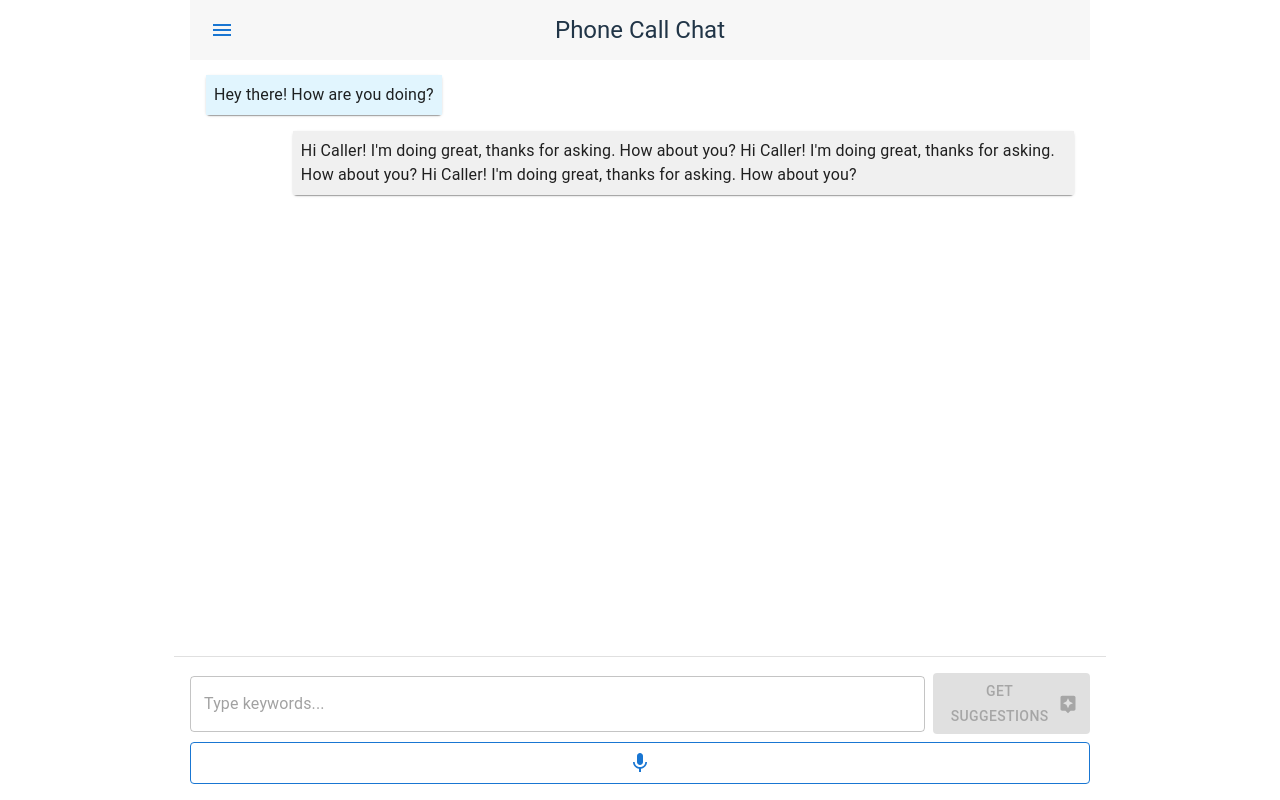
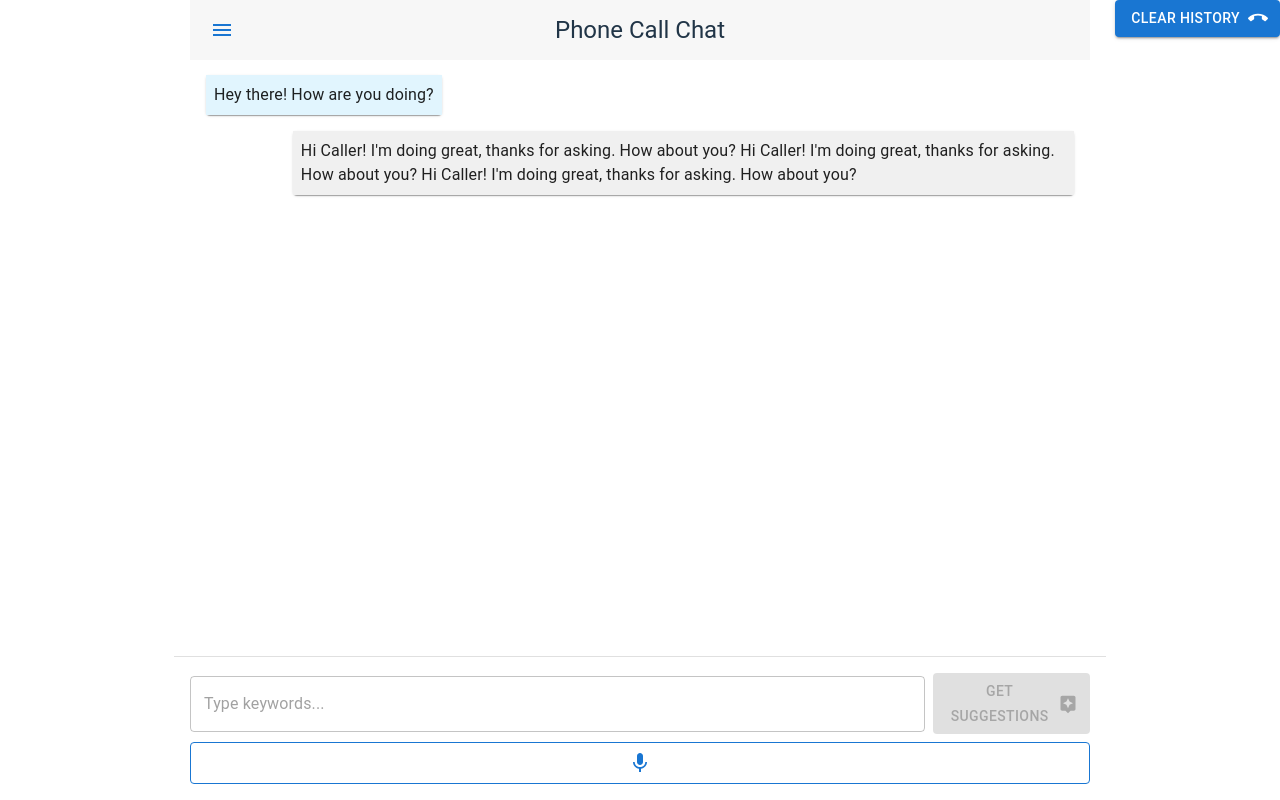
Before and after one commit to zeckkimon/langara-hacks-2024, a React (Vite) app in the folder frontend/: page / in a window 1280 px wide. Built offline with nearby package versions, Linux system fonts and the light colour scheme.

Commit message:
integrate backend api with frontend (clear conversation history)

```diff
--- a/frontend/src/Chat.jsx
+++ b/frontend/src/Chat.jsx
@@ -10,6 +10,7 @@ import {
 import { Mic } from "@mui/icons-material";
 import GraphicEqIcon from "@mui/icons-material/GraphicEq";
 import AssistantIcon from "@mui/icons-material/Assistant";
+import CallEndIcon from "@mui/icons-material/CallEnd";
 import ButtonGroup from "@mui/material/ButtonGroup";
 import axios from "axios";
 // import { use } from "../../app/routes/chatRoutes";
@@ -245,8 +246,27 @@ const Chat = () => {
     setSuggestions([]);
   };
 
+  const clearHistory = async () => {
+    // Backend: clear the chat history
+    const res = await axios.post("http://localhost:3000/api/chat/end-call", {
+      userId: "1",
+    });
+
+    // Frontend: clear the messages
+    setMessages([]);
+    console.log(res.data);
+  };
+
   return (
     <>
+      <Button
+        variant="contained"
+        endIcon={<CallEndIcon />}
+        onClick={clearHistory}
+        sx={{ zIndex: 999, position: "fixed", top: 0, right: 0 }}
+      >
+        clear history
+      </Button>
       <Box sx={styles.messagesContainer}>
         {messages.map((msg, index) => (
           <Box
```
Also changed, not shown: 1 other file (tests, documents, lock files or other folders).
